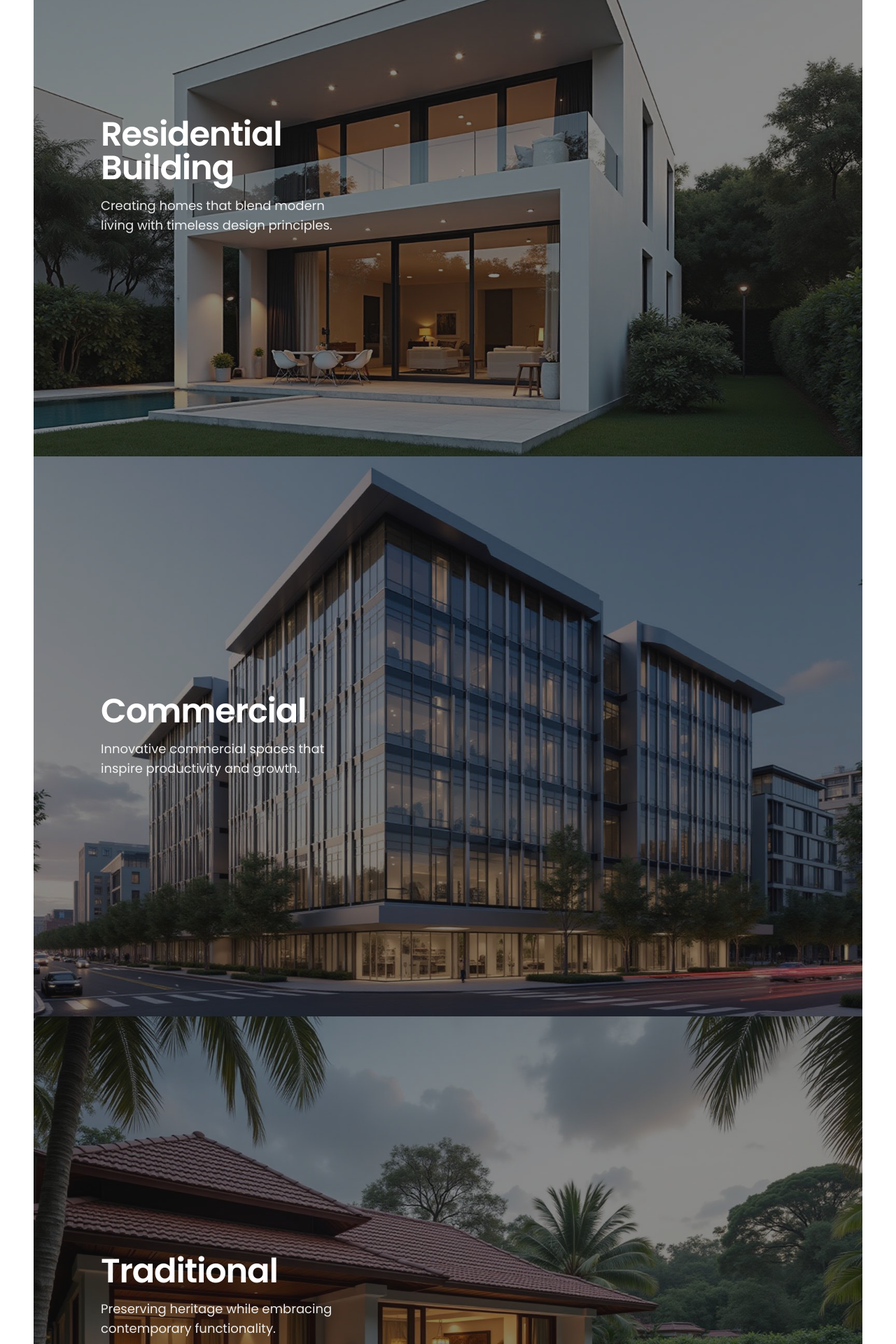
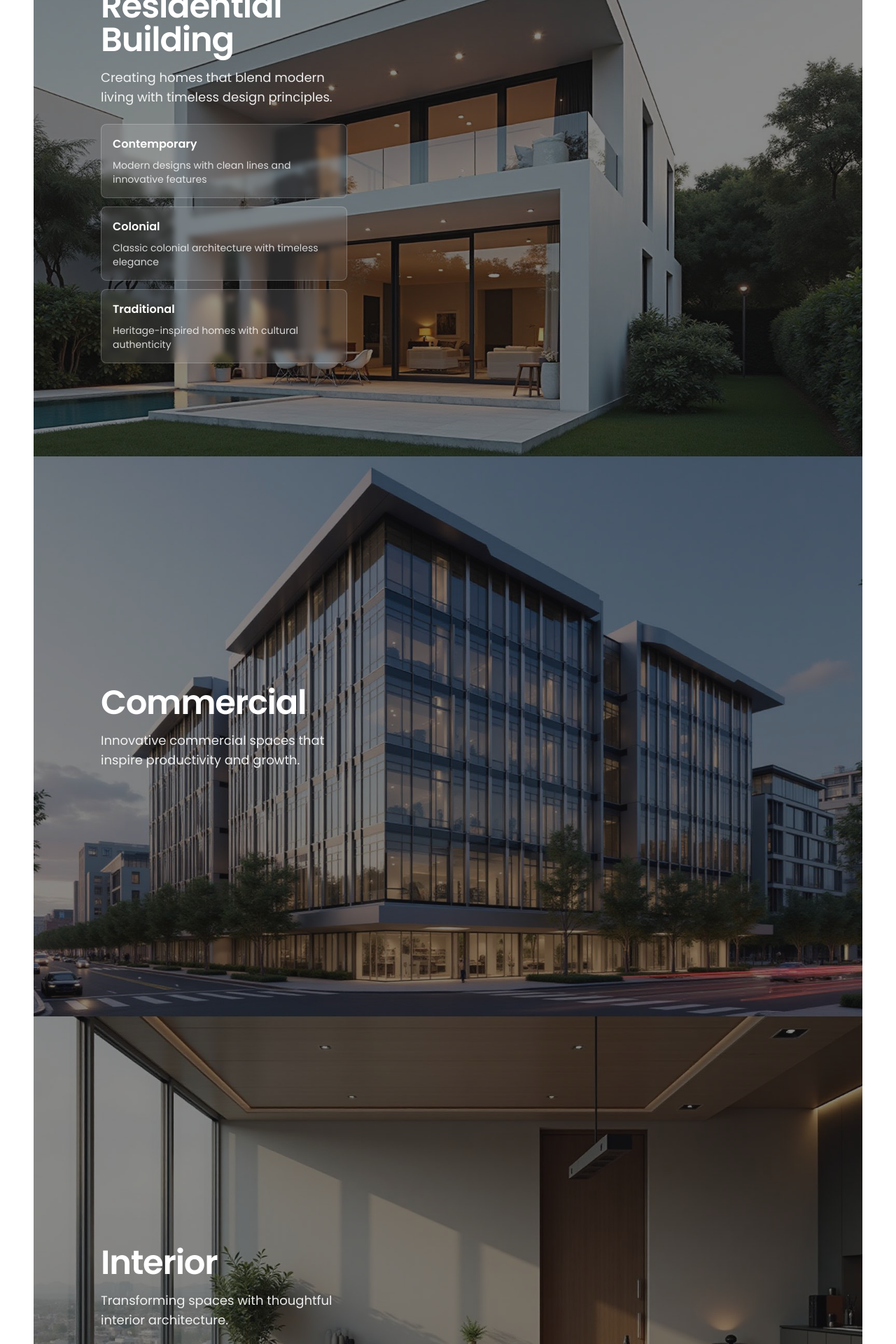
Before and after one commit to radaravg/nihaara-architects-digital-canvas, a React (Vite) app: page /services in a window 1280 px wide. Shown: the part 540-2460 px from the top of the page at 70% size. Built offline with nearby package versions, Linux system fonts and the light colour scheme.

Commit message:
Update services list
Remove "Traditional" service and add "Contemporary", "Colonial", and "Traditional" under "Residential Building".

```diff
--- a/src/pages/Services.tsx
+++ b/src/pages/Services.tsx
@@ -14,16 +14,16 @@ const Services = () => {
       title: "Residential Building",
       description: "Creating homes that blend modern living with timeless design principles.",
       image: arch1,
+      subcategories: [
+        { name: "Contemporary", description: "Modern designs with clean lines and innovative features" },
+        { name: "Colonial", description: "Classic colonial architecture with timeless elegance" },
+        { name: "Traditional", description: "Heritage-inspired homes with cultural authenticity" }
+      ]
     },
     {
       title: "Commercial",
       description: "Innovative commercial spaces that inspire productivity and growth.",
       image: arch2,
-    },
-    {
-      title: "Traditional",
-      description: "Preserving heritage while embracing contemporary functionality.",
-      image: arch3,
     },
     {
       title: "Interior",
@@ -88,9 +88,19 @@ const Services = () => {
                   <h2 className="heading-secondary text-white mb-4">
                     {service.title}
                   </h2>
-                  <p className="body-text text-white/90">
+                  <p className="body-text text-white/90 mb-6">
                     {service.description}
                   </p>
+                  {service.subcategories && (
+                    <div className="space-y-3">
+                      {service.subcategories.map((subcategory, subIndex) => (
+                        <div key={subcategory.name} className="bg-white/10 backdrop-blur-sm rounded-lg p-4 border border-white/20">
+                          <h3 className="text-white font-semibold mb-2">{subcategory.name}</h3>
+                          <p className="text-white/80 text-sm">{subcategory.description}</p>
+                        </div>
+                      ))}
+                    </div>
+                  )}
                 </div>
               </div>
             ))}
```
